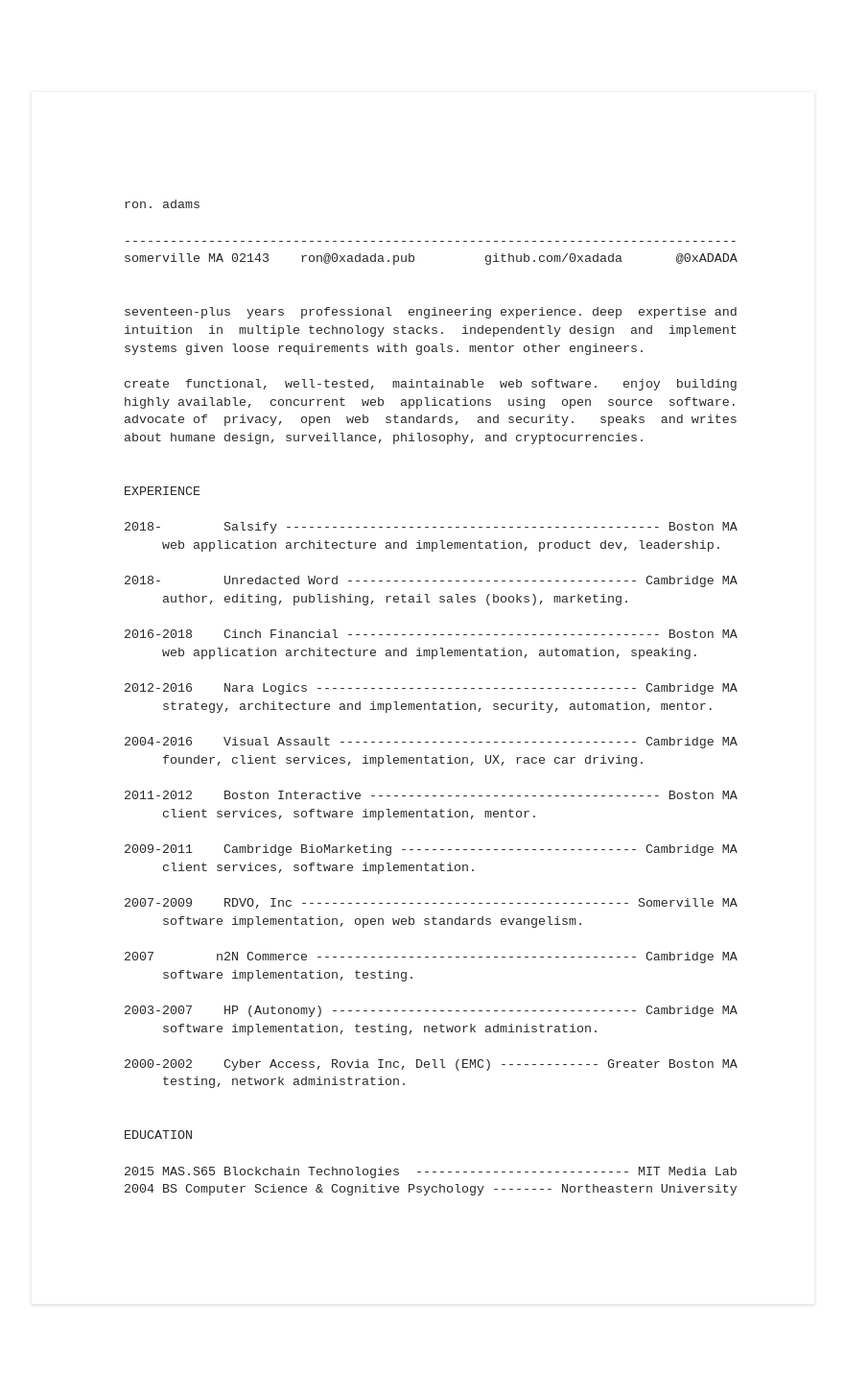
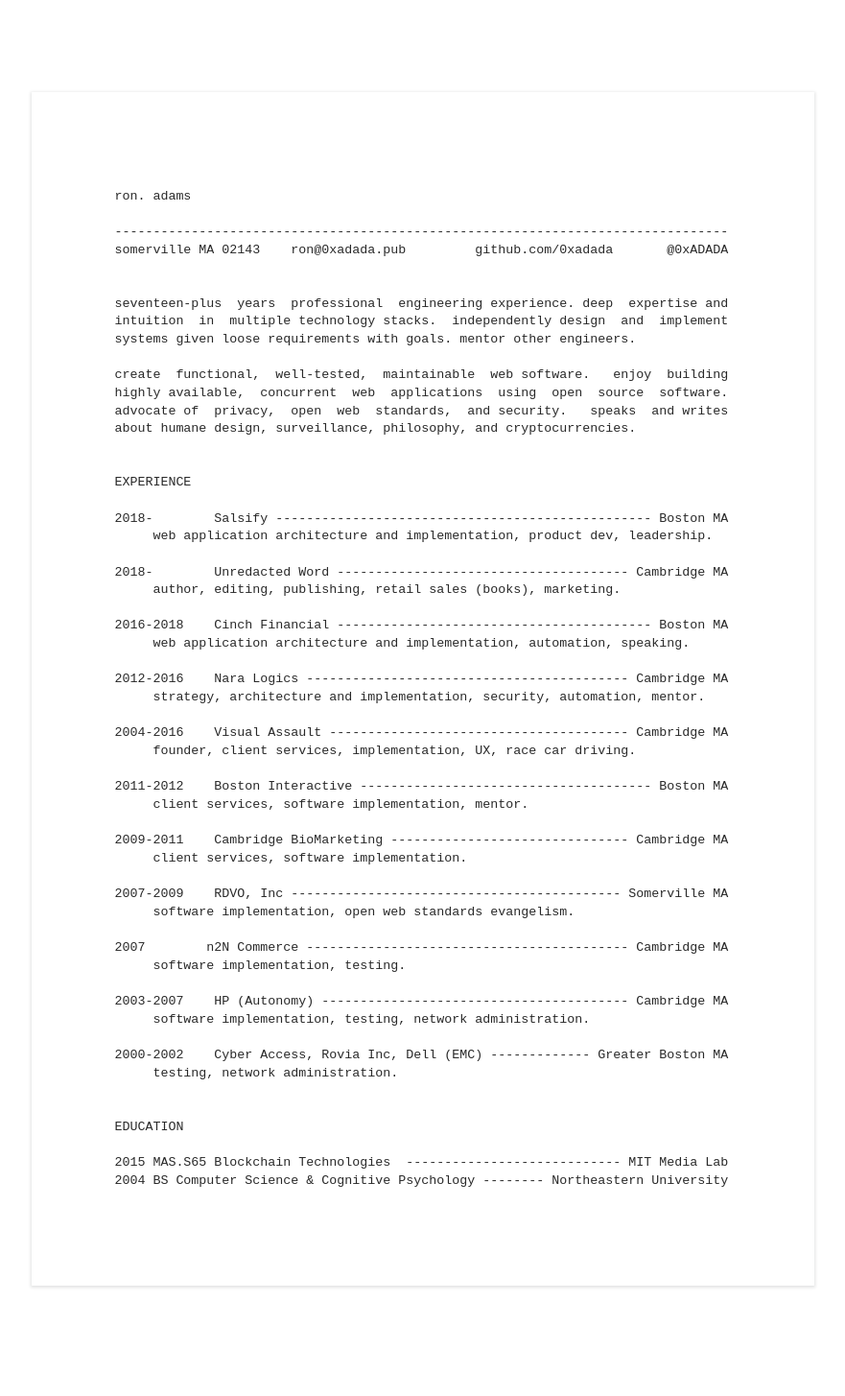
Before and after one commit to 0xadada/resume, a Jekyll site: the page built from index.md, in a window 1280 px wide. Shown: the whole page at 96% size, without its empty margins (199-1080 px from the left). Built offline with Jekyll 4.4.1, drawn with Linux system fonts in a browser that asks for light colours; our own code applies the rules of GitHub Pages for plain Markdown files.

Commit message:
Update head.html

```diff
--- a/_includes/head.html
+++ b/_includes/head.html
@@ -59,7 +59,7 @@
 @media screen and (min-width: 840px) {
   body {
     box-shadow: rgb(60 64 67 / 15%) 0px 1px 3px 1px;
-    padding: 1in;
+    padding: 0.9in;
     margin: 1in auto;
     width: 8.5in;
   }
```
